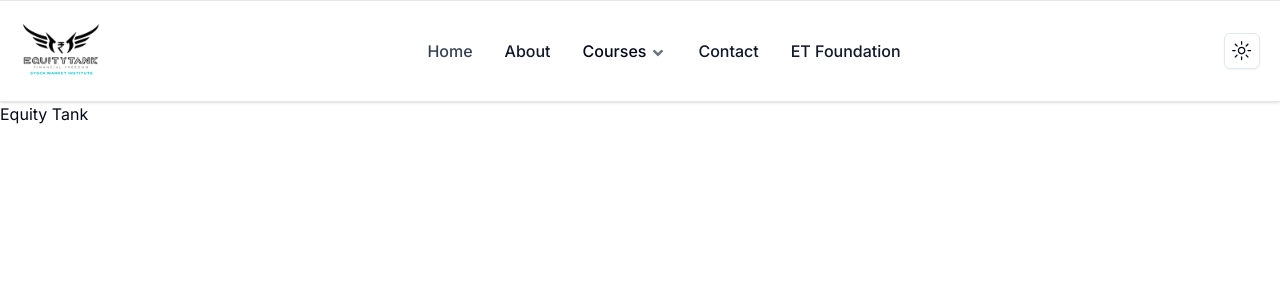
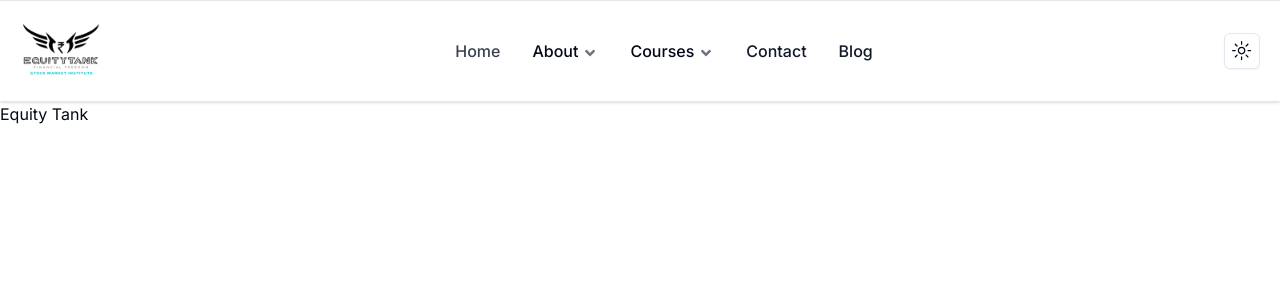
Before and after one commit to riteshk-007/equity-tank-starter, a Next.js app: page / in a window 1280 px wide. Shown: the top 300 px of the page. Built offline with nearby package versions, Linux system fonts and the light colour scheme.

Commit message:
Add About dropdown menu to Navbar component

```diff
--- a/app/components/Navbar.jsx
+++ b/app/components/Navbar.jsx
@@ -6,12 +6,12 @@ import { FaAngleDown } from "react-icons/fa";
 import { CgClose } from "react-icons/cg";
 import Link from "next/link";
 import { ModeToggle } from "./Mode";
-import { Button } from "@/components/ui/button";
 import { useTheme } from "next-themes";
 
 const Navbar = () => {
   const [isOpen, setIsOpen] = useState(false);
   const [isDropdownOpen, setIsDropdownOpen] = useState(false);
+  const [isAboutDropdownOpen, setIsAboutDropdownOpen] = useState(false);
   const [isSticky, setSticky] = useState(false);
   const { resolvedTheme } = useTheme();
   const [isMounted, setIsMounted] = useState(false);
@@ -98,16 +98,45 @@ const Navbar = () => {
                   Home
                 </Link>
               </li>
+              <li className="my-2 md:my-0">
+                <div className="relative">
+                  <button
+                    onMouseEnter={() => setIsAboutDropdownOpen(true)}
+                    onMouseLeave={() => setIsAboutDropdownOpen(false)}
+                    onClick={() => setIsAboutDropdownOpen(!isAboutDropdownOpen)}
+                  >
+                    About
+                    <FaAngleDown
+                      className={`inline-block w-4 h-4 ml-1  text-gray-500 dark:text-gray-400 ${
+                        isAboutDropdownOpen
+                          ? "transform rotate-180 transition-all duration-150"
+                          : ""
+                      }`}
+                    />
+                  </button>
+
+                  {isAboutDropdownOpen && (
+                    <div
+                      onMouseEnter={() => setIsAboutDropdownOpen(true)}
+                      onMouseLeave={() => setIsAboutDropdownOpen(false)}
+                      className="z-50 absolute md:left-1/2 font-normal bg-white divide-y divide-gray-100 rounded-lg shadow w-44 dark:bg-gray-700 dark:divide-gray-600"
+                    >
+                      <ul className="py-2 text-sm text-gray-700 dark:text-gray-200">
                         <li>
                           <Link
                             href="/"
                             onClick={() => setIsOpen(false)}
-                  className="block py-2  text-gray-900 rounded hover:bg-gray-100 md:hover:bg-transparent md:hover:text-gray-500 md:p-0 md:dark:hover:text-gray-500 dark:text-white dark:hover:bg-gray-700 dark:hover:text-white md:dark:hover:bg-transparent dark:border-gray-700"
+                            className="block px-4 py-2 hover:bg-gray-100 dark:hover:bg-gray-600 dark:hover:text-white"
                           >
-                  About
+                            ET Foundation
                           </Link>
                         </li>
-              <li>
+                      </ul>
+                    </div>
+                  )}
+                </div>
+              </li>
+              <li className="my-2 md:my-0">
                 <div className="relative">
                   <button
                     onMouseEnter={() => setIsDropdownOpen(true)}
@@ -150,15 +179,6 @@ const Navbar = () => {
                           </Link>
                         </li>
                       </ul>
-                      <div className="py-1">
-                        <Link
-                          href="/"
-                          onClick={() => setIsOpen(false)}
-                          className="block px-4 py-2 text-sm text-gray-700 hover:bg-gray-100 dark:hover:bg-gray-600 dark:text-gray-200 dark:hover:text-white"
-                        >
-                          FAQ &rarr;
-                        </Link>
-                      </div>
                     </div>
                   )}
                 </div>
@@ -179,7 +199,7 @@ const Navbar = () => {
                   onClick={() => setIsOpen(false)}
                   className="block py-2  text-gray-900 rounded hover:bg-gray-100 md:hover:bg-transparent md:hover:text-gray-500 md:p-0 md:dark:hover:text-gray-500 dark:text-white dark:hover:bg-gray-700 dark:hover:text-white md:dark:hover:bg-transparent dark:border-gray-700"
                 >
-                  ET Foundation
+                  Blog
                 </Link>
               </li>
             </ul>
```
Lines whose indentation alone changed are shown as unchanged.
